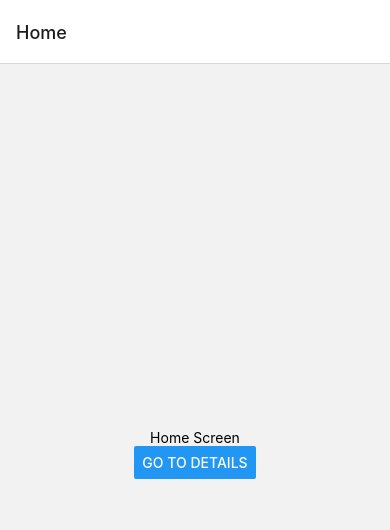
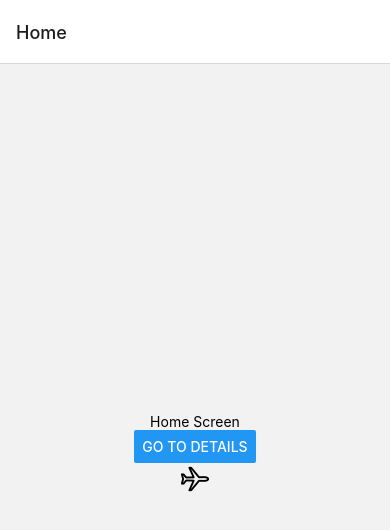
Before and after one commit to Iptriana98/componentsApp, a React Native app: screen /Home in a window 390 px wide. Shown: the top 530 px of the page. Built offline with nearby package versions, Linux system fonts and the light colour scheme.

Commit message:
use icons in home screen

```diff
--- a/src/presentation/screens/home/HomeScreen.tsx
+++ b/src/presentation/screens/home/HomeScreen.tsx
@@ -1,5 +1,6 @@
 import React from 'react';
 import { View, Text, Button } from 'react-native';
+import { AirplaneIcon} from '../../icons/Icons';
 
 const HomeScreen = ({ navigation }) => {
   return (
@@ -9,6 +10,8 @@ const HomeScreen = ({ navigation }) => {
         title="Go to Details"
         onPress={() => navigation.navigate('Details')}
       />
+
+      <AirplaneIcon />
     </View>
   );
 };
```
